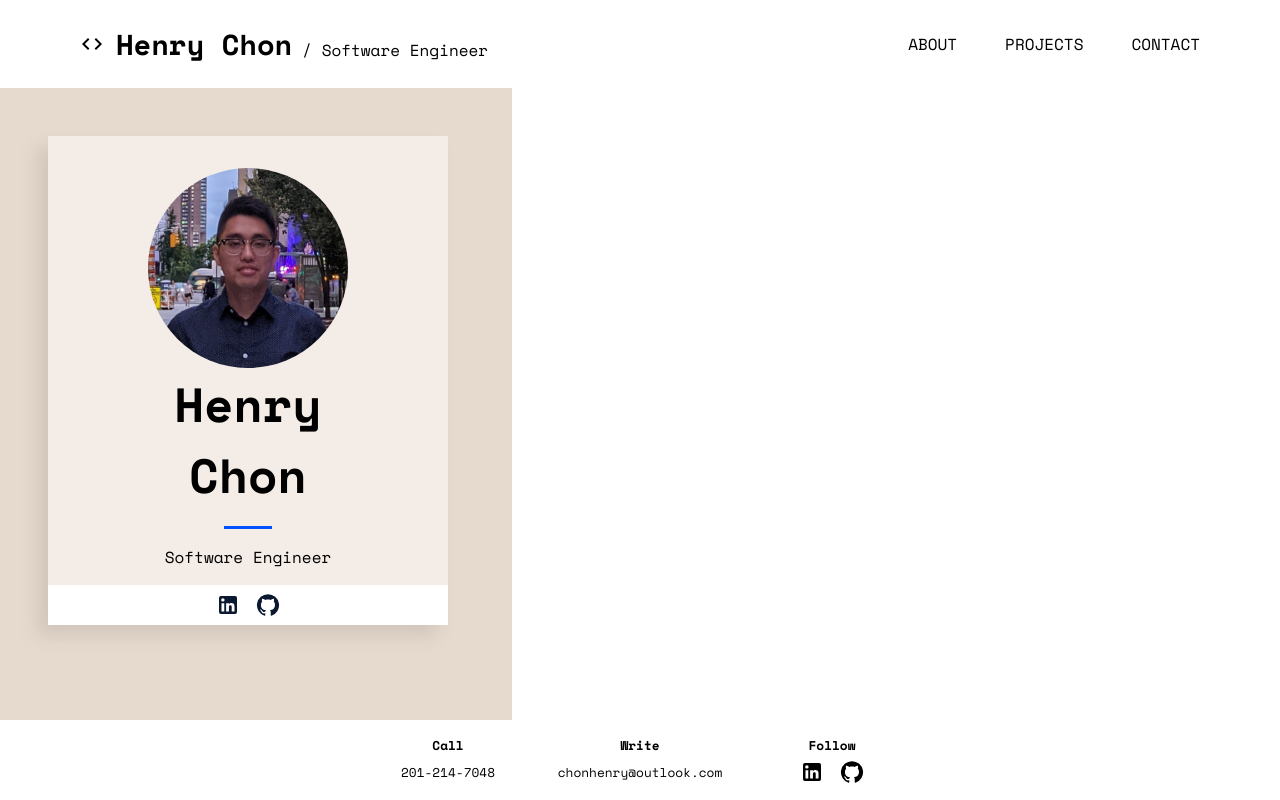
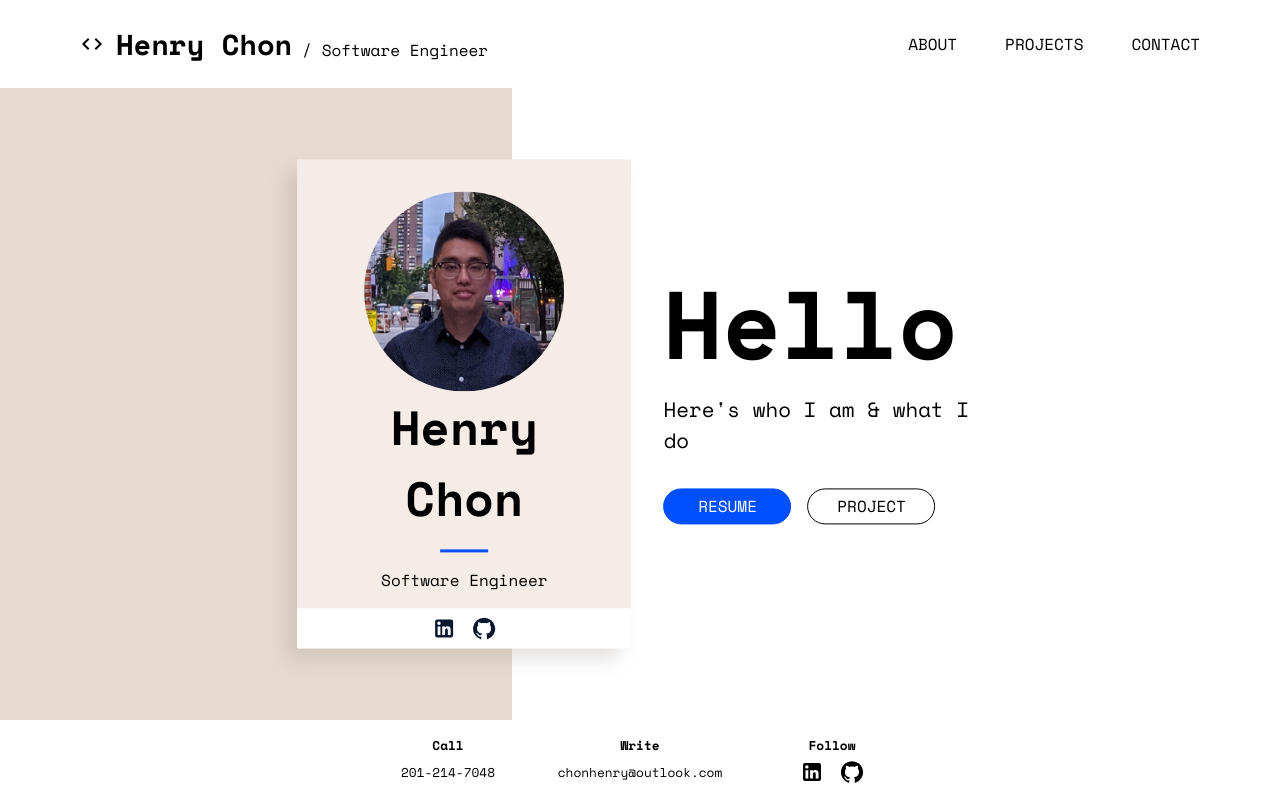
Before and after one commit to chonhenry/portfolio-nextjs, a Next.js app: page / in a window 1280 px wide. Built offline with nearby package versions, Linux system fonts and the light colour scheme.

Commit message:
main page

```diff
--- a/components/Navbar.js
+++ b/components/Navbar.js
@@ -16,7 +16,7 @@ const Navbar = () => {
         <div className={styles.nav_name_title}>
           <span className={styles.nav_name}>Henry Chon</span>
           <span className={styles.nav_title}>
-            <span className={styles.nav_spacer}>&nbsp;/</span>&nbsp;Software
+            <span className={styles.nav_spacer}>&nbsp;/&nbsp;</span>Software
             Engineer
           </span>
         </div>
--- a/pages/index.js
+++ b/pages/index.js
@@ -4,6 +4,8 @@ import LinkedInIcon from "@mui/icons-material/LinkedIn";
 import GitHubIcon from "@mui/icons-material/GitHub";
 import styles from "../styles/Home.module.css";
 import image from "../public/portfolio.jpg";
+import Link from "next/link";
+import { style } from "@mui/system";
 
 export default function Home() {
   return (
@@ -17,6 +19,7 @@ export default function Home() {
       <div className={styles.left}></div>
       <div className={styles.right}>sfv</div>
 
+      <div className={styles.content}>
         <div className={styles.card}>
           <Image
             // loader={myLoader}
@@ -43,6 +46,22 @@ export default function Home() {
             />
           </div>
         </div>
+
+        <div className={styles.details}>
+          <div className={styles.hello}>Hello</div>
+          <div style={{ fontSize: "1.3rem" }}>
+            {"Here's who I am & what I do"}
+          </div>
+          <div className={styles.btns}>
+            <Link href="/">
+              <a className={styles.btn}>resume</a>
+            </Link>
+            <Link href="/">
+              <a className={styles.btn}>project</a>
+            </Link>
+          </div>
+        </div>
+      </div>
     </div>
   );
 }
--- a/styles/Home.module.css
+++ b/styles/Home.module.css
@@ -20,18 +20,25 @@
   background-color: var(--white-color);
 }
 
+.content {
+  position: absolute;
+  top: 50%;
+  left: 50%;
+  transform: translate(-50%, -50%);
+  display: flex;
+  justify-content: center;
+  align-items: center;
+}
+
 .card {
-  position: absolute;
-  top: 3rem;
-  left: 3rem;
   background-color: var(--color-2);
-  width: 400px;
+  width: 360px;
   display: flex;
   flex-direction: column;
   justify-content: center;
   align-items: center;
   padding-top: 2rem;
-  box-shadow: var(--shd,0 1px 4px rgba(0,0,0,.6));
+  box-shadow: var(--shd, 0 1px 4px rgba(0, 0, 0, 0.6));
 }
 
 .image {
@@ -81,6 +88,55 @@
   margin-left: 0.5rem;
 }
 
+.details {
+  /* background-color: aqua; */
+  color: #000;
+  margin-left: 2rem;
+}
+
+.hello {
+  font-size: 6rem;
+  font-weight: 700;
+}
+
+.btn {
+  display: inline-block;
+  text-transform: uppercase;
+  width: 8rem;
+  text-align: center;
+  padding-top: 0.3rem;
+  padding-bottom: 0.3rem;
+  margin-top: 2rem;
+  margin-bottom: 2rem;
+  cursor: pointer;
+  border-radius: 10rem;
+  transition: 0.3s;
+}
+
+.btn:first-child {
+  background-color: var(--color-3);
+  color: var(--white-color);
+  margin-right: 1rem;
+  border: 1px solid var(--color-3);
+}
+
+.btn:first-child:hover {
+  background-color: transparent;
+  color: #000;
+}
+
+.btn:last-child {
+  background-color: transparent;
+  color: black;
+  border: 1px solid #000;
+}
+
+.btn:last-child:hover {
+  background-color: var(--color-3);
+  border: 1px solid var(--color-3);
+  color: var(--white-color);
+}
+
 @media (max-width: 850px) {
   .container {
     flex-direction: column-reverse;
```
Lines whose indentation alone changed are shown as unchanged.
